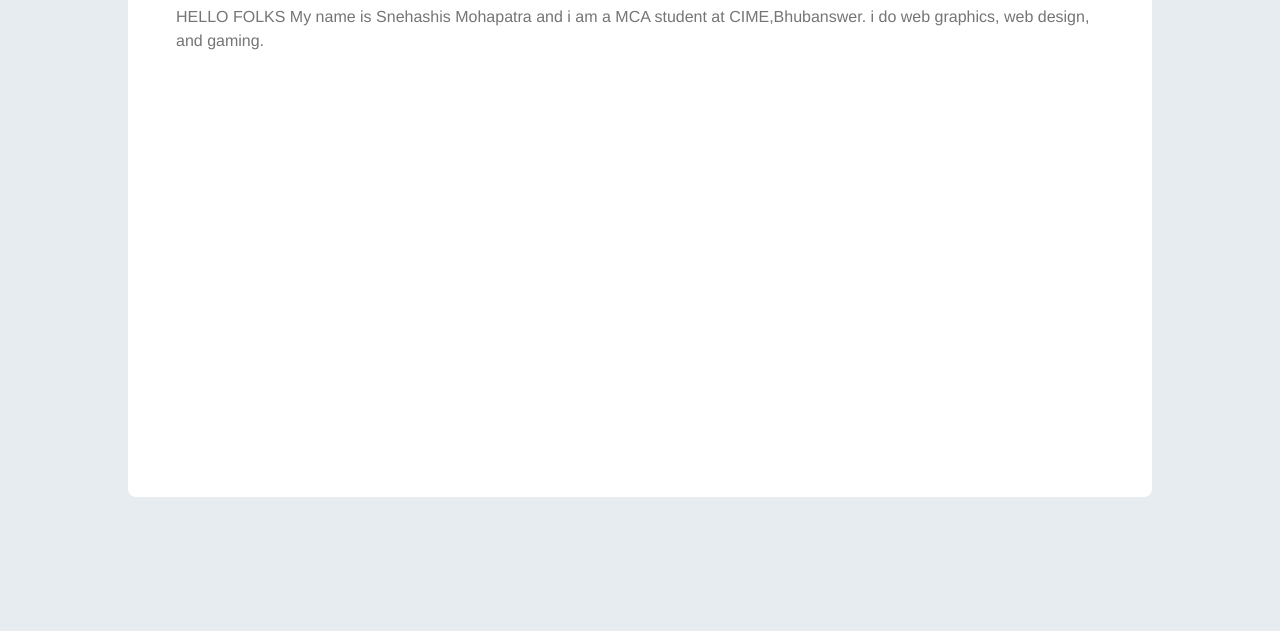
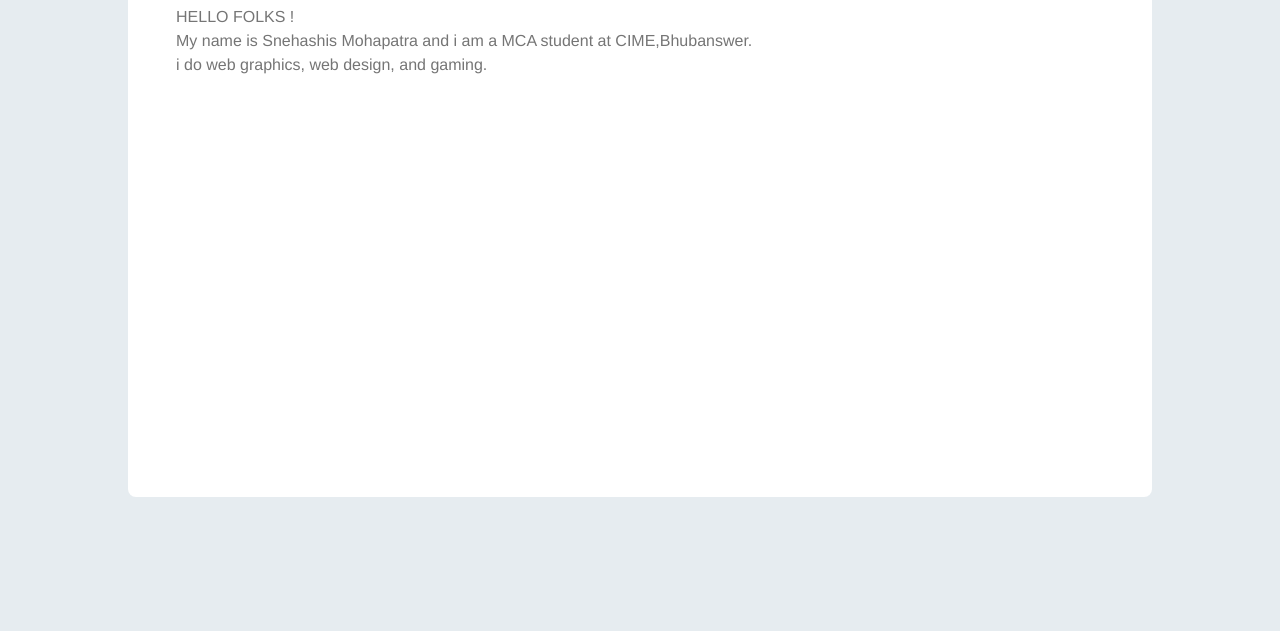
Before and after one commit to Snehashismohapatra/Trillo---tourist-guide, a plain HTML site: page about.html in a window 1280 px wide. Shown: the part 169-800 px from the top of the page. Drawn offline with Linux system fonts and the light colour scheme.

Commit message:
line break

```diff
--- a/about.html
+++ b/about.html
@@ -31,9 +31,9 @@
       <div class="about_pane">
         <div class="about_label_text">Hi everyone</div>
         <div class="about_label_content">
-         HELLO FOLKS
-          My name is Snehashis Mohapatra and i am a  MCA student at CIME,Bhubanswer.
-          i do web graphics, web design, and gaming.
+         HELLO FOLKS !<br>
+          My name is Snehashis Mohapatra and i am a  MCA student at CIME,Bhubanswer.<br>
+          i do web graphics, web design, and gaming.<br>
         </div>
       </div>
     </div>
```
